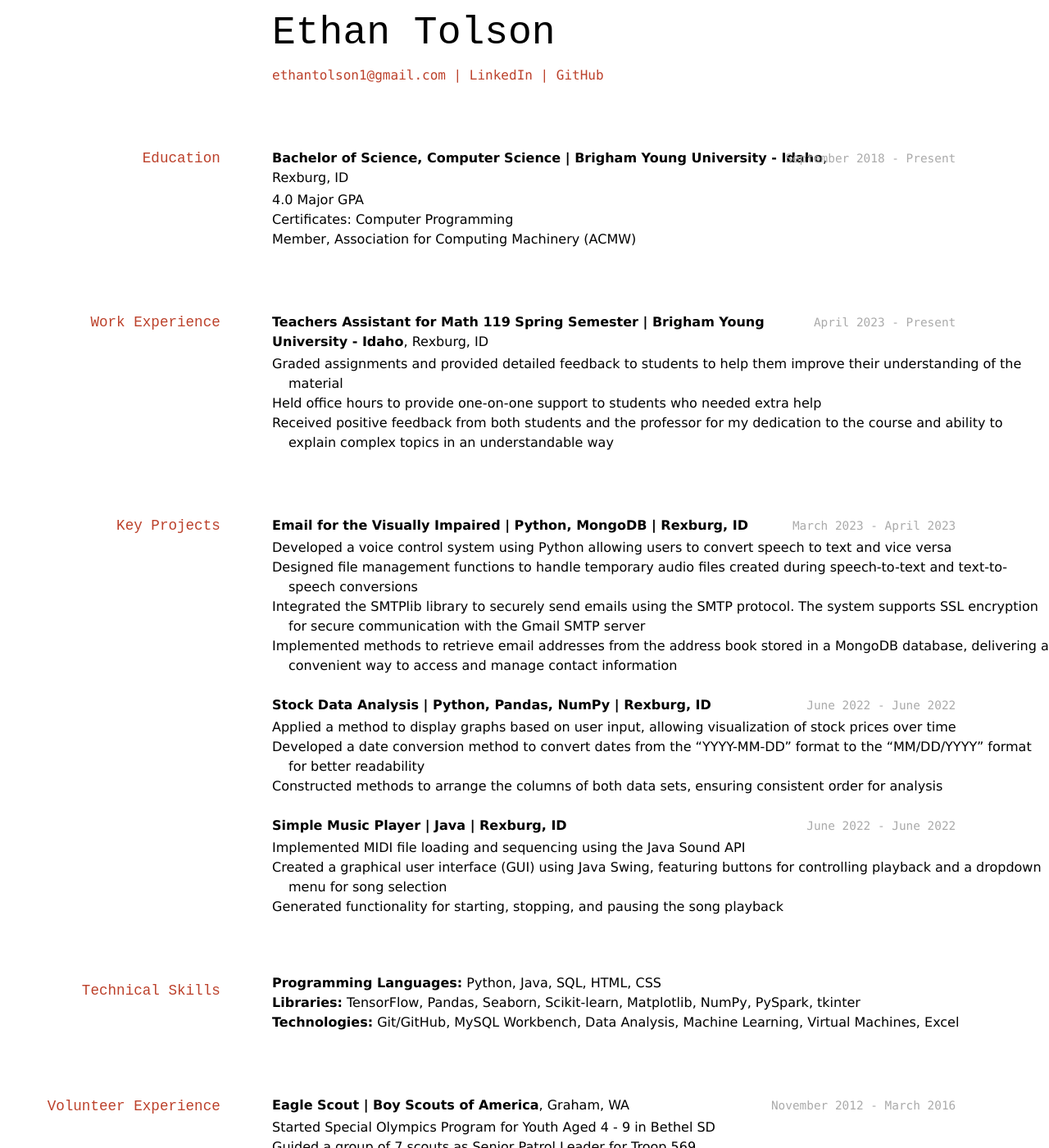
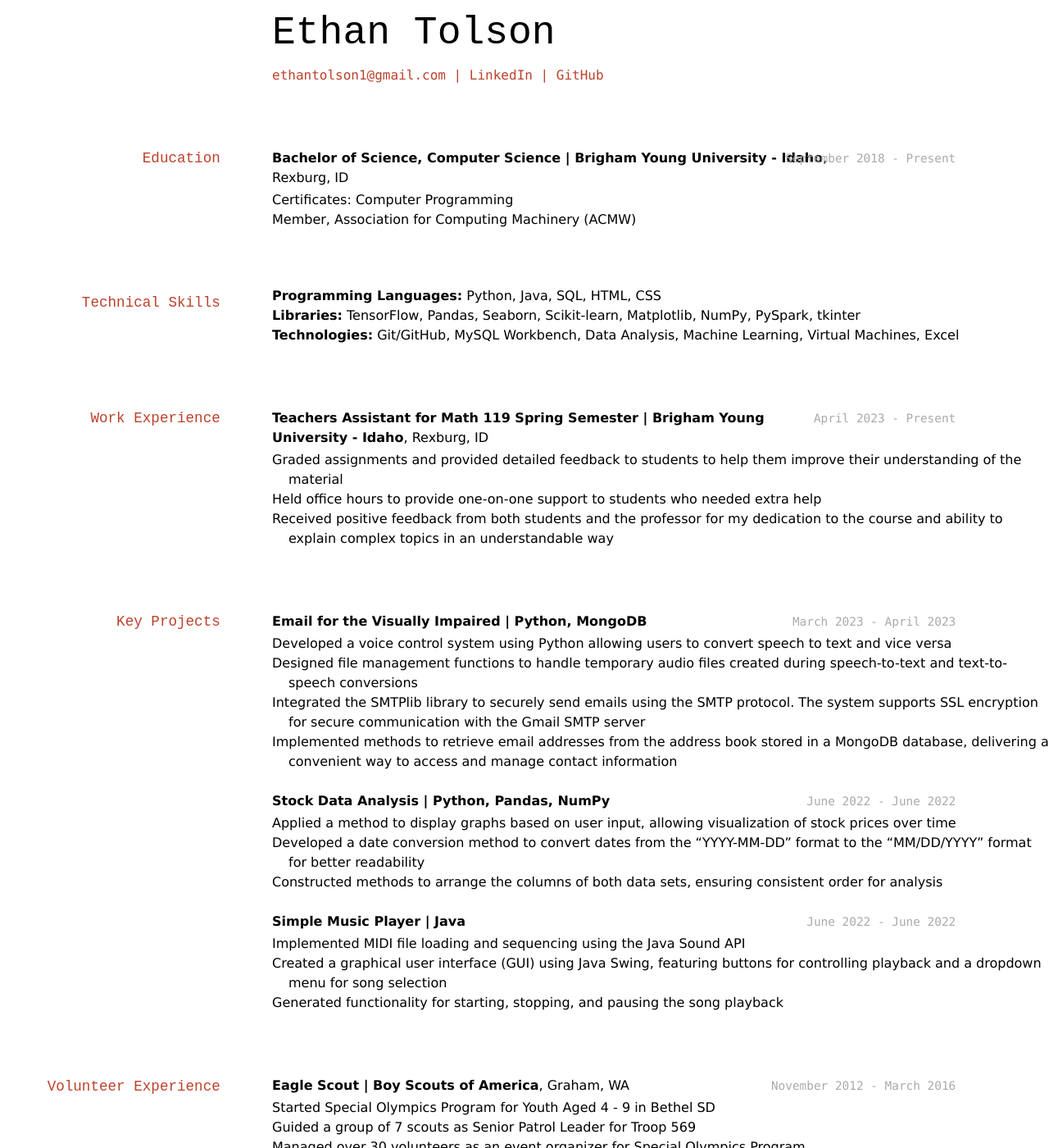
Before and after one commit to EthanTolson/Tolson_Resume, a Jekyll site: the page built from docs/index.md, in a window 1280 px wide and 1400 px high. Shown: the whole window at 82% size. Built offline with Jekyll 4.4.1, drawn with Linux system fonts in a browser that asks for light colours; part of the change alters nothing that is shown.

Commit message:
Update index.md

```diff
--- a/docs/index.md
+++ b/docs/index.md
@@ -16,11 +16,16 @@ title: Ethan Tolson's Resume
 `September 2018 - Present`
 __Bachelor of Science, Computer Science | Brigham Young University - Idaho__, Rexburg, ID
 
-- 4.0 Major GPA
 - Certificates: Computer Programming
 - Member, Association for Computing Machinery (ACMW)
 
 <!-- ### Internships -->
+
+## Technical Skills
+
+- __Programming Languages:__ Python, Java, SQL, HTML, CSS
+- __Libraries:__ TensorFlow, Pandas, Seaborn, Scikit-learn, Matplotlib, NumPy, PySpark, tkinter
+- __Technologies:__ Git/GitHub, MySQL Workbench, Data Analysis, Machine Learning, Virtual Machines, Excel
 
 ## Work Experience
 
@@ -34,29 +39,23 @@ __Teachers Assistant for Math 119 Spring Semester | Brigham Young University - I
 ## Key Projects
 
 `March 2023 - April 2023`
-__Email for the Visually Impaired | Python, MongoDB | Rexburg, ID__
+__Email for the Visually Impaired | Python, MongoDB__
 - Developed a voice control system using Python allowing users to convert speech to text and vice versa
 - Designed file management functions to handle temporary audio files created during speech-to-text and text-to-speech conversions
 - Integrated the SMTPlib library to securely send emails using the SMTP protocol. The system supports SSL encryption for secure communication with the Gmail SMTP server
 - Implemented methods to retrieve email addresses from the address book stored in a MongoDB database, delivering a convenient way to access and manage contact information
 
 `June 2022 - June 2022`
-__Stock Data Analysis | Python, Pandas, NumPy | Rexburg, ID__
+__Stock Data Analysis | Python, Pandas, NumPy__
 - Applied a method to display graphs based on user input, allowing visualization of stock prices over time
 - Developed a date conversion method to convert dates from the "YYYY-MM-DD" format to the "MM/DD/YYYY" format for better readability
 - Constructed methods to arrange the columns of both data sets, ensuring consistent order for analysis
 
 `June 2022 - June 2022`
-__Simple Music Player | Java | Rexburg, ID__
+__Simple Music Player | Java__
 - Implemented MIDI file loading and sequencing using the Java Sound API
 - Created a graphical user interface (GUI) using Java Swing, featuring buttons for controlling playback and a dropdown menu for song selection
 - Generated functionality for starting, stopping, and pausing the song playback
-
-## Technical Skills
-
-- __Programming Languages:__ Python, Java, SQL, HTML, CSS
-- __Libraries:__ TensorFlow, Pandas, Seaborn, Scikit-learn, Matplotlib, NumPy, PySpark, tkinter
-- __Technologies:__ Git/GitHub, MySQL Workbench, Data Analysis, Machine Learning, Virtual Machines, Excel
 
 ## Volunteer Experience
 
```
